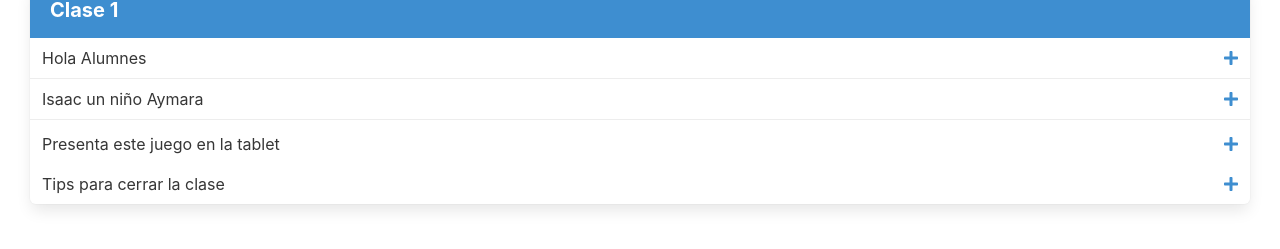
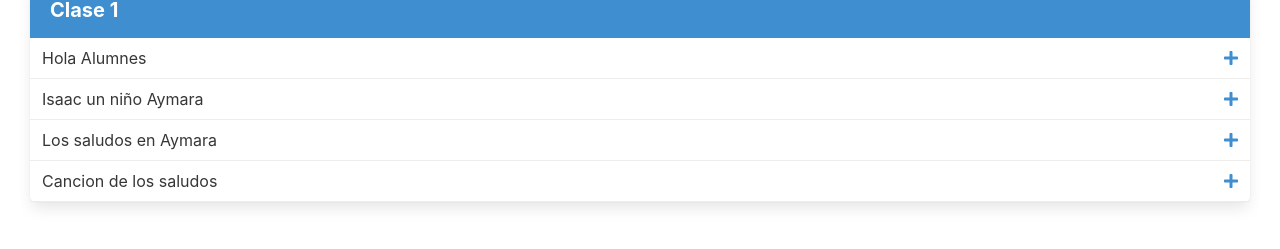
Before and after one commit to nenadev21/edu-mus2.0, a React (Create React App) app: page /sessions-overview/1 in a window 1280 px wide. Shown: the part 177-426 px from the top of the page. Built offline with nearby package versions, Linux system fonts and the light colour scheme.

Commit message:
using json data for demo

```diff
--- a/src/components/activities/ClosureDescription.jsx
+++ b/src/components/activities/ClosureDescription.jsx
@@ -1,9 +1,13 @@
-function ClosureDescription({setHeight, isClose, content, data, resourceName }) {
-console.log(resourceName)
+function ClosureDescription({setHeight, isClose, content, data }) {
+
     return (
-        <div ref={content} style={{maxHeight: `${setHeight}`}}className="accordion-context">
-        <div className={`accordion-text ${isClose}`}>{resourceName}</div>
+        <div ref={content} style={{ maxHeight: `${setHeight}` }} className="accordion-context">
+            <div className={`accordion-text ${isClose} start-instruction`}>Instrucciones de inicio: {data && data.start_instructions}</div>
+            <p className={`accordion-text ${isClose} content`}> {data && data.resource_details}</p>
+
+              <div className={`accordion-text ${isClose} end-instruction`}>Instrucciones finales: {data && data.end_instructions}</div>
         </div>
+
     );
 }
 
--- a/src/components/activities/ClosureInstruction.jsx
+++ b/src/components/activities/ClosureInstruction.jsx
@@ -26,7 +26,7 @@ function ClosureInstruction({ data }) {
           </p>
             <FontAwesomeIcon className="accordion-icon" icon={iconSubtitle} color="#3E8ED0" />
         </a>
-        {/* <ClosureDescription setHeight={setHeight} isClose={isClose} content={content} data={data} /> */}
+         <ClosureDescription setHeight={setHeight} isClose={isClose} content={content} data={data.closure_instruction_resource} />
       </div>
     );
 }
--- a/src/components/activities/InitialActivity.jsx
+++ b/src/components/activities/InitialActivity.jsx
@@ -1,9 +1,8 @@
 import React, { useState, useRef } from "react";
 import { FontAwesomeIcon } from '@fortawesome/react-fontawesome';
 import { faChevronUp, faPlus } from '@fortawesome/free-solid-svg-icons';
+import InitialActivityDescription from "./InitialActivityDescription";
 import "./AllActivities.css";
-import Video from "../video/Video";
-
 
 function InitialActivity({ data, classes }) {
 
@@ -18,7 +17,7 @@ function InitialActivity({ data, classes }) {
   function toggleAccordion({ data }) {
     setIsClose(isClose ? "": "is-active");
     setIconSubtitle(isClose ? faPlus : faChevronUp);
-    setHeightState(isClose ? "0px" : "500px");
+    setHeightState(isClose ? "0px" : "700px");
   }
 
     return (
@@ -29,10 +28,9 @@ function InitialActivity({ data, classes }) {
           </p>
             <FontAwesomeIcon className="accordion-icon" icon={iconSubtitle} color="#3E8ED0" />
         </a>
-        {data.initial_activity_resource ? <Video videoSize={setHeight} isClose={isClose} content={content} url={data.initial_activity_resource.link} resourceName={data.initial_activity_resource.resource_name} /> :
-        null}
+        {data.initial_activity_resource && <InitialActivityDescription setHeight={setHeight} isClose={isClose} content={content} data={data.initial_activity_resource} />}
       </div>
     );
 }
-
+{/* <Video videoSize={setHeight} isClose={isClose} content={content} url={data.initial_activity_resource.link} resourceName={data.initial_activity_resource.resource_name} /> */}
 export default InitialActivity;
--- a/src/components/activities/InitialActivityDescription.jsx
+++ b/src/components/activities/InitialActivityDescription.jsx
@@ -1,11 +1,18 @@
+import Video from "../video/Video";
 
-// function InitialActivityDescription({setHeight, isClose, content, data, classes }) {
+function InitialActivityDescription({ setHeight, isClose, content, data }) {
 
-//     return (
-//         <div ref={content} style={{maxHeight: `${setHeight}`}}className="accordion-context">
-//           <div className={`accordion-text ${isClose}`} dangerouslySetInnerHTML={{__html: data.initial_activity_details}} />
-//         </div>
-//     );
-// }
+    return (
+         <div style={{ maxHeight: `${setHeight}` }} className="accordion-context">
+            <div className={`accordion-text ${isClose} start-instruction`}>Instrucciones de inicio: {data && data.start_instructions}</div>
+            {data.guide && <div className='accordion-text guide'>
+                <h4>{data.guide.name}</h4>
+                <p>{data.guide.description}</p>
+                <p>{data.guide.content}</p>
+            </div>}
+            <Video videoSize={setHeight} isClose={isClose} content={content} url={data.link} resourceName={data.resource_name} />
+        </div>
+    );
+}
 
-// export default InitialActivityDescription;
+export default InitialActivityDescription;
--- a/src/components/activities/MainActivity.jsx
+++ b/src/components/activities/MainActivity.jsx
@@ -17,7 +17,7 @@ function MainActivity({ data, classes }) {
   function toggleAccordion({data}) {
     setIsClose(isClose ? "": "is-active");
     setIconSubtitle(isClose ? faPlus : faChevronUp);
-    setHeightState(isClose ? "0px" : "20px");
+    setHeightState(isClose ? "0px" : "700px");
   }
     return (
         <div className="accordion-section">
@@ -27,7 +27,7 @@ function MainActivity({ data, classes }) {
           </p>
             <FontAwesomeIcon className="accordion-icon" icon={iconSubtitle} color="#3E8ED0" />
         </Link>
-        {data.main_activity_resource ? <MainDescription setHeight={setHeight} isClose={isClose} content={content} data={data} resourceName={data.main_activity_resource.resource_name} /> : null}
+        {data.main_activity_resource && <MainDescription setHeight={setHeight} isClose={isClose} content={content} data={data.main_activity_resource} />}
       </div>
   );
 }
--- a/src/components/activities/MainDescription.jsx
+++ b/src/components/activities/MainDescription.jsx
@@ -1,8 +1,15 @@
-function MainDescription({setHeight, isClose, content, data, resourceName }) {
-console.log(resourceName)
+import Video from "../video/Video";
+
+function MainDescription({ setHeight, isClose, content, data }) {
     return (
-        <div ref={content} style={{maxHeight: `${setHeight}`}}className="accordion-context">
-        <div className={`accordion-text ${isClose}`}>{resourceName}</div>
+        <div ref={content} style={{ maxHeight: `${setHeight}` }} className="accordion-context">
+            <div className={`accordion-text ${isClose} start-instruction`}>Instrucciones de inicio: {data && data.start_instructions}</div>
+            {data.guide && <div className='accordion-text guide'>
+                <h4>{data.guide.name}</h4>
+                <p>{data.guide.description}</p>
+                <p>{data.guide.content}</p>
+            </div>}
+            <Video videoSize={setHeight} isClose={isClose} content={content} url={data.link} resourceName={data.resource_name} />
         </div>
     );
 }
--- a/src/data/sessions.js
+++ b/src/data/sessions.js
@@ -35,12 +35,59 @@ export const sessions = [
       class_section: 'second_activity',
       resource_name: 'Isaac un niño Aymara',
       resource_type: 'video',
+      guide: {
+        name: 'Reflexión sobre Los saludos en Aymara',
+        description:
+          'Guía para la reflexión sobre el video Los saludos en Aymara',
+        content:
+          'Después de ver el video podemos preguntarnos: ¿Qué nos gustó del video?, ¿Qué animales aparecen en el video?, ¿Qué pasa cuando hay carnaval?, ¿Qué pasa con el baile y la música durante carnaval?. Nos damos cuenta que  la música está presente en momentos importantes de nuestra vida como celebraciones especiales.',
+      },
       resource_details: null,
     },
-    main_activity: 'Presenta este juego en la tablet',
-    main_activity_details: 'Class1 - Main activity details.',
-    closure_instruction: 'Tips para cerrar la clase',
-    closure_instruction_details: 'Class1 - Closure instruction details.',
+    main_activity: 'Los saludos en Aymara',
+    main_activity_resource: {
+      start_instructions:
+        'Ahora vamos a ver un video donde la chinchilla Wiska le enseña a Wari la taruca como se saluda en idioma Aymara.',
+      img: 'https://i.ytimg.com/vi/fS7xiBpYGj0/0.jpg',
+      link: 'https://youtu.be/H8dfxn_AgF8',
+      rating: null,
+      subject: null,
+      class_id: 'ebac8604-05d8-4461-875f-522f000dd184',
+      duration: null,
+      class_order: null,
+      description:
+        'Video animado donde la chinchilla Wiska le enseña a Wari la taruca como se saluda en idioma Aymara',
+      resource_id: 'f89213b7-41a4-445f-9d70-a4a9635a06dd',
+      class_section: 'third_activity',
+      resource_name: 'Los saludos en Aymara',
+      resource_type: 'video',
+      resource_details: null,
+      guide: {
+        name: 'Palabras en Aymara',
+        description: 'Guía con las palabras del video Los saludos en Aymara',
+        content: 'TBD',
+      },
+    },
+    closure_instruction: 'Cancion de los saludos',
+    closure_instruction_resource: {
+      start_instructions:
+        'Vamos a volver a escuchar la  canción de los saludos en Aymara que aparece hacia el final del video. Podemos mostrar la letra de la canción en la pizarra para que cantemos todes juntes.',
+      img: 'https://i.ytimg.com/vi/fS7xiBpYGj0/0.jpg',
+      link: null,
+      rating: null,
+      subject: null,
+      class_id: 'ebac8604-05d8-4461-875f-522f000dd184',
+      duration: null,
+      description: 'Guia con la letra de la canción de los saludos en Aymara',
+      resource_id: 'cea0eeff-68b1-4458-99c2-3835bc9e2d48',
+      class_section: 'fourth_activity',
+      resource_name: 'Cancion de los saludos',
+      resource_type: 'cancion',
+      resource_details:
+        'Dos palomitas se saludaron diciendo ¿Kamisaraki? ¿Kunas Sutima? Paloma - Nayan sutina Paloma Jorge, Waliki ¿Kunas sutima, kamisaraki? ¿Jumasti? Nayana Eduardo. Jikisin kama paloma Jorge jilata. Waliki Paloma. Jikisin kama paloma Eduardo jilata',
+      end_instructions:
+        '¿Cantamos junto al video?. También si el profesor toca algún instrumento puede acompañar el video con el instrumento o también hacer la base armónica (se adjunta partitura con armonía). Podemos hacer un juego donde cada alumno canta una línea de la canción.',
+    },
   },
   // {
   //   session_name: 'Clase 2',
```
